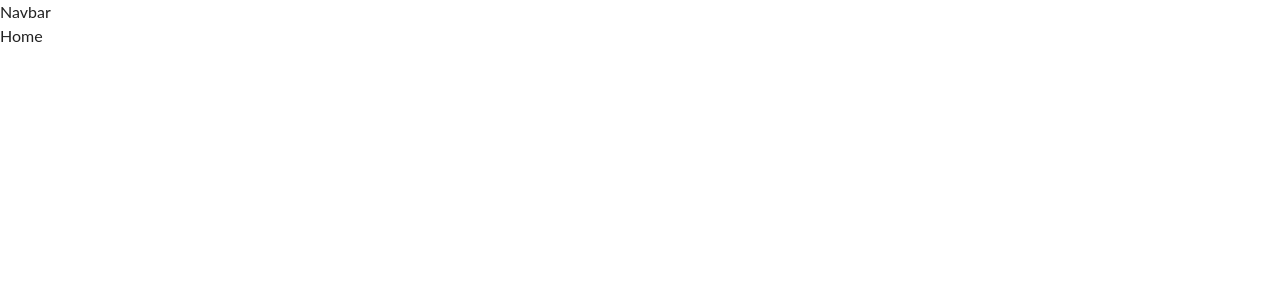
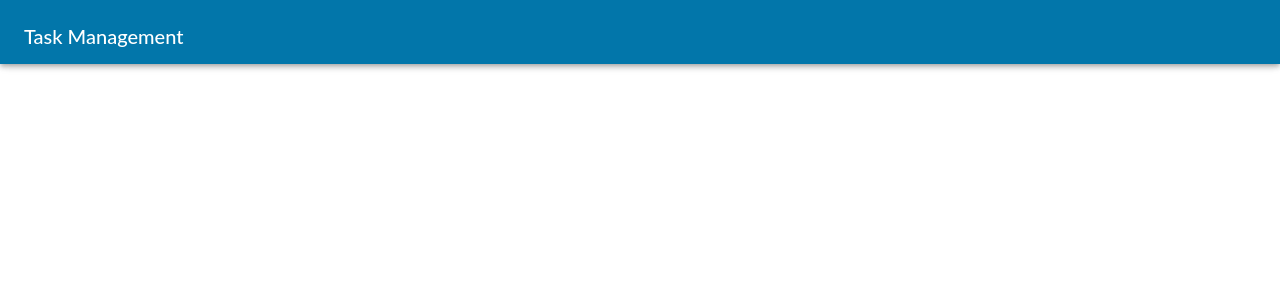
Before and after one commit to Hemal99/task-manager, a React (Create React App) app: page / in a window 1280 px wide. Shown: the top 300 px of the page. Built offline with nearby package versions, Linux system fonts and the light colour scheme.

Commit message:
refactor : added styles to navbar

```diff
--- a/src/components/layouts/Navbar.tsx
+++ b/src/components/layouts/Navbar.tsx
@@ -1,7 +1,48 @@
-import React from "react";
+import * as React from "react";
+import AppBar from "@mui/material/AppBar";
+import Box from "@mui/material/Box";
+import Toolbar from "@mui/material/Toolbar";
+import Typography from "@mui/material/Typography";
+import Button from "@mui/material/Button";
+// import IconButton from "@mui/material/IconButton";
+// import MenuIcon from "@mui/icons-material/Menu";
 
-const NavBar = () => {
-  return <div>Navbar</div>;
-};
+import { useNavigate } from "react-router-dom";
 
-export default NavBar;
+export default function ButtonAppBar() {
+  let navigate = useNavigate();
+
+  return (
+    <Box sx={{ flexGrow: 1 }}>
+      <AppBar position="fixed" style={{ backgroundColor: "#0276aa" }}>
+        <Toolbar>
+          {/* <IconButton
+              size="large"
+              edge="start"
+              color="inherit"
+              aria-label="menu"
+              sx={{ mr: 2 }}
+            >
+              <MenuIcon />
+            </IconButton> */}
+          <Typography variant="h6" component="div" sx={{ flexGrow: 1 }}>
+            <Box
+              component="div"
+              sx={{
+                backgroundRepeat: "no-repeat",
+                backgroundSize: "cover",
+                backgroundPosition: "center",
+                marginTop: "8px",
+              }}
+            >
+              Task Management
+            </Box>
+          </Typography>
+          {/* <Button color="inherit" onClick={onLogout}>
+              Logout
+            </Button> */}
+        </Toolbar>
+      </AppBar>
+    </Box>
+  );
+}
```
